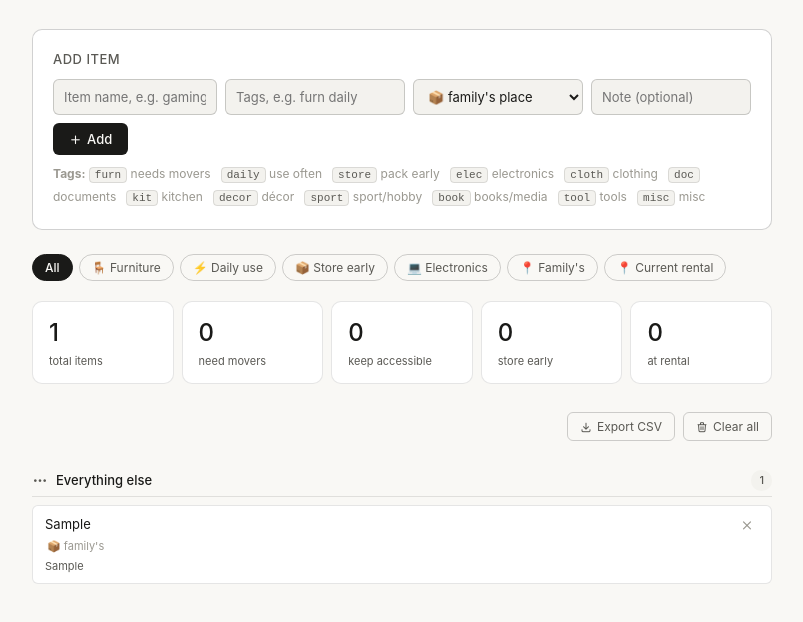
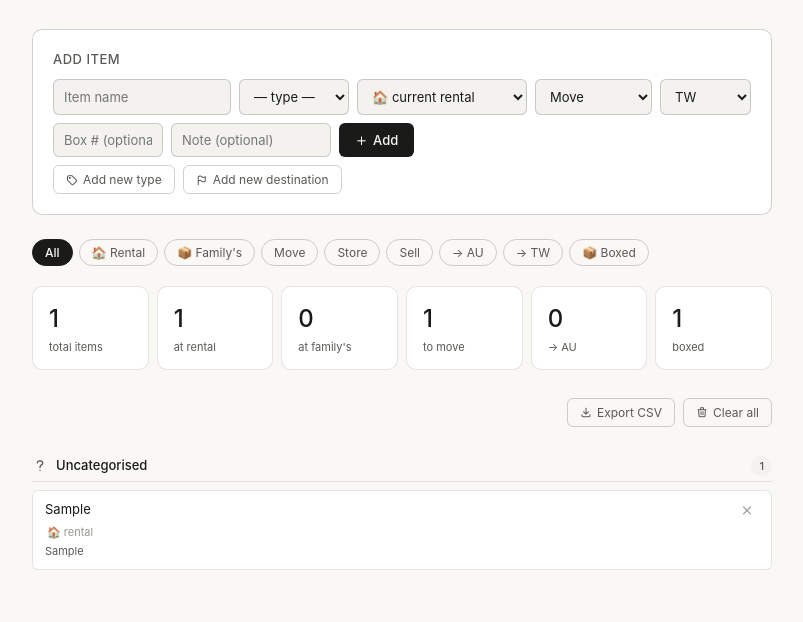
Before and after one commit to ashleypaja/Moving-Catalogue, a plain HTML site: page index.html in a window 1280 px wide. Both pictures are taken after typing "Sample", "Sample", "Sample" into the empty fields and a click on the button "Add". Shown: the part 92-714 px from the top of the page, without its empty margins (238-1041 px from the left). Drawn offline with Linux system fonts and the light colour scheme.

Commit message:
Update index.html

```diff
--- a/index.html
+++ b/index.html
@@ -309,40 +309,57 @@
   <div class="add-card">
     <h2>Add item</h2>
     <div class="input-row">
-      <input type="text" id="nameInput" placeholder="Item name, e.g. gaming chair" />
-      <input type="text" id="tagInput" placeholder="Tags, e.g. furn daily" />
+  <input type="text" id="nameInput" placeholder="Item name" />
+  <select id="typeInput"><option value="">— type —</option></select>
   <select id="locInput">
+    <option value="current">🏠 current rental</option>
     <option value="family">📦 family's place</option>
-        <option value="current">🏠 current rental</option>
   </select>
+  <select id="actionInput">
+    <option value="Move">Move</option>
+    <option value="Store">Store</option>
+    <option value="Sell">Sell</option>
+    <option value="Throw away">Throw away</option>
+    <option value="Donate">Donate</option>
+  </select>
+  <select id="destInput">
+    <option value="TW">TW (stay in Taiwan)</option>
+    <option value="AU">AU (going to Australia)</option>
+    <option value="Storage">Storage</option>
+    <option value="Sell">Sell</option>
+    <option value="Discard">Discard</option>
+  </select>
+  <input type="text" id="boxInput" placeholder="Box # (optional)" style="width:110px" />
   <input type="text" id="noteInput" placeholder="Note (optional)" />
   <button class="add-btn" onclick="addItem()"><i class="ti ti-plus"></i> Add</button>
 </div>
-    <div class="tag-hint">
-      <strong>Tags:</strong>
-      <code>furn</code> needs movers &nbsp;
-      <code>daily</code> use often &nbsp;
-      <code>store</code> pack early &nbsp;
-      <code>elec</code> electronics &nbsp;
-      <code>cloth</code> clothing &nbsp;
-      <code>doc</code> documents &nbsp;
-      <code>kit</code> kitchen &nbsp;
-      <code>decor</code> décor &nbsp;
-      <code>sport</code> sport/hobby &nbsp;
-      <code>book</code> books/media &nbsp;
-      <code>tool</code> tools &nbsp;
-      <code>misc</code> misc
+    <div style="display:flex; gap:8px; margin-top:8px; flex-wrap:wrap;">
+  <button class="ghost-btn" onclick="showAddType()"><i class="ti ti-tag"></i> Add new type</button>
+  <button class="ghost-btn" onclick="showAddDest()"><i class="ti ti-flag"></i> Add new destination</button>
+</div>
+<div id="addTypeForm" style="display:none; margin-top:10px; display:none; gap:8px; flex-wrap:wrap;">
+  <input type="text" id="newTypeKey" placeholder="key (e.g. sport)" style="width:130px" />
+  <input type="text" id="newTypeLabel" placeholder="Label (e.g. Sport)" style="width:130px" />
+  <button class="ghost-btn" onclick="saveNewType()"><i class="ti ti-check"></i> Save type</button>
+  <button class="ghost-btn" onclick="hideAddType()">Cancel</button>
+</div>
+<div id="addDestForm" style="display:none; margin-top:10px; gap:8px; flex-wrap:wrap;">
+  <input type="text" id="newDestVal" placeholder="e.g. EU" style="width:130px" />
+  <button class="ghost-btn" onclick="saveNewDest()"><i class="ti ti-check"></i> Save destination</button>
+  <button class="ghost-btn" onclick="hideAddDest()">Cancel</button>
 </div>
   </div>
 
-  <div class="filter-bar">
+<div class="filter-bar" id="filterBar">
   <button class="f-btn active" onclick="setFilter('all', this)">All</button>
-    <button class="f-btn" onclick="setFilter('furn', this)">🪑 Furniture</button>
-    <button class="f-btn" onclick="setFilter('daily', this)">⚡ Daily use</button>
-    <button class="f-btn" onclick="setFilter('store', this)">📦 Store early</button>
-    <button class="f-btn" onclick="setFilter('elec', this)">💻 Electronics</button>
-    <button class="f-btn" onclick="setFilter('family', this)">📍 Family's</button>
-    <button class="f-btn" onclick="setFilter('current', this)">📍 Current rental</button>
+  <button class="f-btn" onclick="setFilter('loc:current', this)">🏠 Rental</button>
+  <button class="f-btn" onclick="setFilter('loc:family', this)">📦 Family's</button>
+  <button class="f-btn" onclick="setFilter('action:Move', this)">Move</button>
+  <button class="f-btn" onclick="setFilter('action:Store', this)">Store</button>
+  <button class="f-btn" onclick="setFilter('action:Sell', this)">Sell</button>
+  <button class="f-btn" onclick="setFilter('dest:AU', this)">→ AU</button>
+  <button class="f-btn" onclick="setFilter('dest:TW', this)">→ TW</button>
+  <button class="f-btn" onclick="setFilter('box', this)">📦 Boxed</button>
 </div>
 
   <div class="stats-row" id="statsRow"></div>
@@ -357,58 +374,74 @@
 </div>
 
 <script>
-const TAG_META = {
-  furn:  { label: 'furniture',   color: '#92400e', bg: '#fef3c7' },
-  daily: { label: 'daily use',   color: '#075985', bg: '#e0f2fe' },
-  store: { label: 'store early', color: '#3f6212', bg: '#ecfccb' },
-  elec:  { label: 'electronics', color: '#5b21b6', bg: '#ede9fe' },
-  cloth: { label: 'clothing',    color: '#9d174d', bg: '#fce7f3' },
-  doc:   { label: 'documents',   color: '#1e40af', bg: '#dbeafe' },
-  kit:   { label: 'kitchen',     color: '#92400e', bg: '#fff7ed' },
-  decor: { label: 'décor',       color: '#86198f', bg: '#fdf4ff' },
-  sport: { label: 'sport/hobby', color: '#065f46', bg: '#d1fae5' },
-  book:  { label: 'books/media', color: '#78350f', bg: '#fef9c3' },
-  tool:  { label: 'tools',       color: '#374151', bg: '#f3f4f6' },
-  misc:  { label: 'misc',        color: '#6b7280', bg: '#f9fafb' },
-};
+const COLORS = ['#92400e','#5b21b6','#78350f','#065f46','#075985','#1e40af','#9d174d','#6b7280','#be185d','#0f766e','#b45309','#4d7c0f'];
+const BGS    = ['#fef3c7','#ede9fe','#fef9c3','#d1fae5','#e0f2fe','#dbeafe','#fce7f3','#f3f4f6','#fdf4ff','#ccfbf1','#fff7ed','#ecfccb'];
 
-const SECTIONS = [
-  { key: 'furn',  title: 'Furniture — needs movers',     icon: 'ti-armchair',       filter: i => i.tags.includes('furn') },
-  { key: 'daily', title: 'Daily use — keep accessible',  icon: 'ti-bolt',           filter: i => i.tags.includes('daily') && !i.tags.includes('furn') },
-  { key: 'store', title: 'Store early — rarely needed',  icon: 'ti-archive',        filter: i => i.tags.includes('store') && !i.tags.includes('furn') && !i.tags.includes('daily') },
-  { key: 'elec',  title: 'Electronics & gadgets',        icon: 'ti-device-laptop',  filter: i => i.tags.includes('elec') && !['furn','daily','store'].some(t=>i.tags.includes(t)) },
-  { key: 'cloth', title: 'Clothing',                     icon: 'ti-shirt',          filter: i => i.tags.includes('cloth') },
-  { key: 'doc',   title: 'Documents',                    icon: 'ti-file-text',      filter: i => i.tags.includes('doc') },
-  { key: 'kit',   title: 'Kitchen',                      icon: 'ti-tools-kitchen-2',filter: i => i.tags.includes('kit') },
-  { key: 'other', title: 'Everything else',              icon: 'ti-dots',           filter: i => !Object.keys(TAG_META).filter(t=>t!=='misc').some(t=>i.tags.includes(t)) },
-];
+let tagMeta  = JSON.parse(localStorage.getItem('tagMeta') || JSON.stringify({
+  furn:  { label:'Furniture',   color:'#92400e', bg:'#fef3c7' },
+  anime: { label:'Anime',       color:'#5b21b6', bg:'#ede9fe' },
+  book:  { label:'Books',       color:'#78350f', bg:'#fef9c3' },
+  music: { label:'Music',       color:'#065f46', bg:'#d1fae5' },
+  daily: { label:'Daily Use',   color:'#075985', bg:'#e0f2fe' },
+  elec:  { label:'Electronics', color:'#1e40af', bg:'#dbeafe' },
+  cloth: { label:'Clothing',    color:'#9d174d', bg:'#fce7f3' },
+  misc:  { label:'Misc',        color:'#6b7280', bg:'#f3f4f6' },
+}));
 
-let items = JSON.parse(localStorage.getItem('movingCatalogue') || '[]');
+let sections = JSON.parse(localStorage.getItem('sections') || JSON.stringify([
+  { key:'furn',  title:'Furniture',   icon:'ti-armchair',       tagKey:'furn'  },
+  { key:'anime', title:'Anime',       icon:'ti-sparkles',       tagKey:'anime' },
+  { key:'book',  title:'Books',       icon:'ti-book',           tagKey:'book'  },
+  { key:'music', title:'Music',       icon:'ti-music',          tagKey:'music' },
+  { key:'daily', title:'Daily Use',   icon:'ti-bolt',           tagKey:'daily' },
+  { key:'elec',  title:'Electronics', icon:'ti-device-laptop',  tagKey:'elec'  },
+  { key:'cloth', title:'Clothing',    icon:'ti-shirt',          tagKey:'cloth' },
+  { key:'misc',  title:'Misc',        icon:'ti-dots',           tagKey:'misc'  },
+]));
+
+let destinations = JSON.parse(localStorage.getItem('destinations') || JSON.stringify(['TW','AU','Storage','Sell','Discard']));
+
+let items  = JSON.parse(localStorage.getItem('movingCatalogue') || '[]');
 let filter = 'all';
 
 function save() {
   localStorage.setItem('movingCatalogue', JSON.stringify(items));
+  localStorage.setItem('tagMeta', JSON.stringify(tagMeta));
+  localStorage.setItem('sections', JSON.stringify(sections));
+  localStorage.setItem('destinations', JSON.stringify(destinations));
+}
+
+function populateSelects() {
+  const ts = document.getElementById('typeInput');
+  ts.innerHTML = '<option value="">— type —</option>' +
+    Object.entries(tagMeta).map(([k,v]) => `<option value="${k}">${v.label}</option>`).join('');
+  const ds = document.getElementById('destInput');
+  ds.innerHTML = destinations.map(d => `<option value="${d}">${d}</option>`).join('');
 }
 
 function addItem() {
   const name = document.getElementById('nameInput').value.trim();
   if (!name) return;
-  const raw = document.getElementById('tagInput').value.trim().toLowerCase().split(/\s+/).filter(Boolean);
-  const tags = raw.filter(t => Object.keys(TAG_META).includes(t));
-  const loc  = document.getElementById('locInput').value;
-  const note = document.getElementById('noteInput').value.trim();
-  items.push({ id: Date.now(), name, tags, loc, note });
+  items.push({
+    id:     Date.now(),
+    name,
+    type:   document.getElementById('typeInput').value,
+    loc:    document.getElementById('locInput').value,
+    action: document.getElementById('actionInput').value,
+    dest:   document.getElementById('destInput').value,
+    box:    document.getElementById('boxInput').value.trim(),
+    note:   document.getElementById('noteInput').value.trim(),
+  });
   save();
   document.getElementById('nameInput').value = '';
-  document.getElementById('tagInput').value  = '';
+  document.getElementById('boxInput').value  = '';
   document.getElementById('noteInput').value = '';
   render();
 }
 
 function deleteItem(id) {
   items = items.filter(i => i.id !== id);
-  save();
-  render();
+  save(); render();
 }
 
 function setFilter(f, btn) {
@@ -420,34 +453,41 @@ function setFilter(f, btn) {
 
 function getVisible() {
   if (filter === 'all') return items;
-  if (filter === 'family' || filter === 'current') return items.filter(i => i.loc === filter);
-  return items.filter(i => i.tags.includes(filter));
+  if (filter.startsWith('loc:'))    return items.filter(i => i.loc    === filter.slice(4));
+  if (filter.startsWith('action:')) return items.filter(i => i.action === filter.slice(7));
+  if (filter.startsWith('dest:'))   return items.filter(i => i.dest   === filter.slice(5));
+  if (filter === 'box')             return items.filter(i => i.box);
+  return items;
 }
 
 function renderStats() {
   const s = document.getElementById('statsRow');
   s.innerHTML = [
-    [items.length, 'total items'],
-    [items.filter(i=>i.tags.includes('furn')).length, 'need movers'],
-    [items.filter(i=>i.tags.includes('daily')).length, 'keep accessible'],
-    [items.filter(i=>i.tags.includes('store')).length, 'store early'],
-    [items.filter(i=>i.loc==='current').length, 'at rental'],
+    [items.length,                                        'total items'],
+    [items.filter(i=>i.loc==='current').length,           'at rental'],
+    [items.filter(i=>i.loc==='family').length,            'at family\'s'],
+    [items.filter(i=>i.action==='Move').length,           'to move'],
+    [items.filter(i=>i.dest==='AU').length,               '→ AU'],
+    [items.filter(i=>i.box).length,                       'boxed'],
   ].map(([n,l]) => `<div class="stat-card"><div class="stat-num">${n}</div><div class="stat-label">${l}</div></div>`).join('');
 }
 
-function renderSection(section, visible) {
-  const sItems = visible.filter(section.filter);
+function renderSection(sec, visible) {
+  const sItems = visible.filter(i => i.type === sec.tagKey);
   if (!sItems.length) return '';
+  const tm = tagMeta[sec.tagKey] || { color:'#6b7280', bg:'#f3f4f6' };
   const rows = sItems.map(item => {
-    const chips = item.tags.map(t => {
-      const m = TAG_META[t];
-      return m ? `<span class="chip" style="color:${m.color};background:${m.bg}">${m.label}</span>` : '';
-    }).join('');
-    const locStr = item.loc === 'family' ? '📦 family\'s' : '🏠 rental';
+    const actionColor = { Move:'#075985', Store:'#3f6212', Sell:'#92400e', 'Throw away':'#991b1b', Donate:'#5b21b6' }[item.action] || '#6b7280';
+    const destColor   = item.dest === 'AU' ? '#065f46' : item.dest === 'TW' ? '#1e40af' : '#6b7280';
     return `<div class="item-row">
       <div class="item-body">
         <div class="item-name">${item.name}</div>
-        <div class="item-meta">${chips}<span class="item-loc">${locStr}</span></div>
+        <div class="item-meta">
+          <span class="chip" style="color:${actionColor};background:${actionColor}18">${item.action}</span>
+          <span class="chip" style="color:${destColor};background:${destColor}18">→ ${item.dest}</span>
+          <span class="item-loc">${item.loc === 'current' ? '🏠 rental' : '📦 family\'s'}</span>
+          ${item.box ? `<span class="chip" style="color:#374151;background:#f3f4f6">📦 Box ${item.box}</span>` : ''}
+        </div>
         ${item.note ? `<div class="item-note">${item.note}</div>` : ''}
       </div>
       <button class="del-btn" onclick="deleteItem(${item.id})" title="Remove"><i class="ti ti-x"></i></button>
@@ -455,48 +495,88 @@ function renderSection(section, visible) {
   }).join('');
   return `<div class="section">
     <div class="section-header">
-      <i class="ti ${section.icon}"></i>
-      <span class="section-title">${section.title}</span>
+      <i class="ti ${sec.icon}" style="color:${tm.color}"></i>
+      <span class="section-title">${sec.title}</span>
       <span class="count-badge">${sItems.length}</span>
+    </div>${rows}
+  </div>`;
+}
+
+function renderUncategorised(visible) {
+  const sItems = visible.filter(i => !i.type || !sections.find(s=>s.tagKey===i.type));
+  if (!sItems.length) return '';
+  const rows = sItems.map(item => `<div class="item-row">
+    <div class="item-body">
+      <div class="item-name">${item.name}</div>
+      <div class="item-meta"><span class="item-loc">${item.loc==='current'?'🏠 rental':'📦 family\'s'}</span></div>
+      ${item.note ? `<div class="item-note">${item.note}</div>` : ''}
     </div>
+    <button class="del-btn" onclick="deleteItem(${item.id})"><i class="ti ti-x"></i></button>
+  </div>`).join('');
+  return `<div class="section">
+    <div class="section-header"><i class="ti ti-question-mark"></i><span class="section-title">Uncategorised</span><span class="count-badge">${sItems.length}</span></div>
     ${rows}
   </div>`;
 }
 
 function render() {
+  populateSelects();
   renderStats();
   const visible = getVisible();
   const cat = document.getElementById('catalogue');
-  if (!visible.length) {
-    cat.innerHTML = '<div class="empty">No items yet — add your first one above.</div>';
-    return;
+  if (!visible.length) { cat.innerHTML = '<div class="empty">No items yet.</div>'; return; }
+  cat.innerHTML = sections.map(s => renderSection(s, visible)).join('') + renderUncategorised(visible);
 }
-  cat.innerHTML = SECTIONS.map(s => renderSection(s, visible)).join('');
+
+// Add type
+function showAddType() {
+  const f = document.getElementById('addTypeForm');
+  f.style.display = f.style.display === 'flex' ? 'none' : 'flex';
+}
+function hideAddType() { document.getElementById('addTypeForm').style.display = 'none'; }
+function saveNewType() {
+  const key   = document.getElementById('newTypeKey').value.trim().toLowerCase().replace(/\s+/,'_');
+  const label = document.getElementById('newTypeLabel').value.trim();
+  if (!key || !label) return;
+  const idx = Object.keys(tagMeta).length % COLORS.length;
+  tagMeta[key] = { label, color: COLORS[idx], bg: BGS[idx] };
+  sections.push({ key, title: label, icon: 'ti-tag', tagKey: key });
+  save(); hideAddType();
+  document.getElementById('newTypeKey').value   = '';
+  document.getElementById('newTypeLabel').value = '';
+  render();
+}
+
+// Add destination
+function showAddDest() {
+  const f = document.getElementById('addDestForm');
+  f.style.display = f.style.display === 'flex' ? 'none' : 'flex';
+}
+function hideAddDest() { document.getElementById('addDestForm').style.display = 'none'; }
+function saveNewDest() {
+  const val = document.getElementById('newDestVal').value.trim();
+  if (!val || destinations.includes(val)) return;
+  destinations.push(val);
+  save(); hideAddDest();
+  document.getElementById('newDestVal').value = '';
+  render();
 }
 
 function exportCSV() {
-  const header = 'Name,Tags,Location,Note';
+  const header = 'Name,Type,Location,Action,Destination,Box,Note';
   const rows = items.map(i =>
-    `"${i.name}","${i.tags.join(' ')}","${i.loc}","${i.note}"`
+    `"${i.name}","${i.type}","${i.loc}","${i.action}","${i.dest}","${i.box}","${i.note}"`
   );
-  const blob = new Blob([header + '\n' + rows.join('\n')], { type: 'text/csv' });
-  const a = document.createElement('a');
-  a.href = URL.createObjectURL(blob);
-  a.download = 'moving-catalogue.csv';
-  a.click();
+  const blob = new Blob([header+'\n'+rows.join('\n')], {type:'text/csv'});
+  const a = document.createElement('a'); a.href = URL.createObjectURL(blob);
+  a.download = 'moving-catalogue.csv'; a.click();
 }
 
 function clearAll() {
-  if (confirm('Clear all items? This cannot be undone.')) {
-    items = [];
-    save();
-    render();
-  }
+  if (confirm('Clear all items? This cannot be undone.')) { items=[]; save(); render(); }
 }
 
-document.getElementById('nameInput').addEventListener('keydown', e => { if (e.key === 'Enter') addItem(); });
-document.getElementById('tagInput').addEventListener('keydown',  e => { if (e.key === 'Enter') addItem(); });
-
+document.getElementById('nameInput').addEventListener('keydown', e => { if(e.key==='Enter') addItem(); });
 render();
 </script>
 </body>
```
Lines whose indentation alone changed are shown as unchanged.
